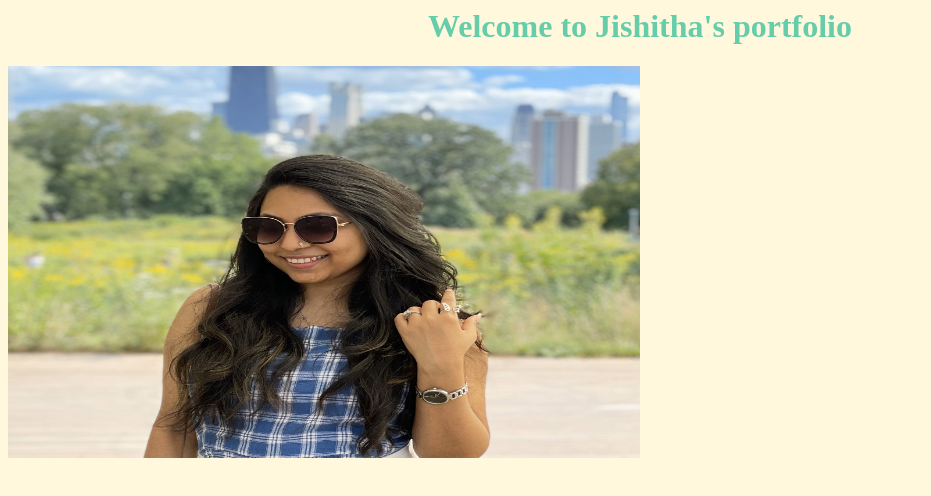
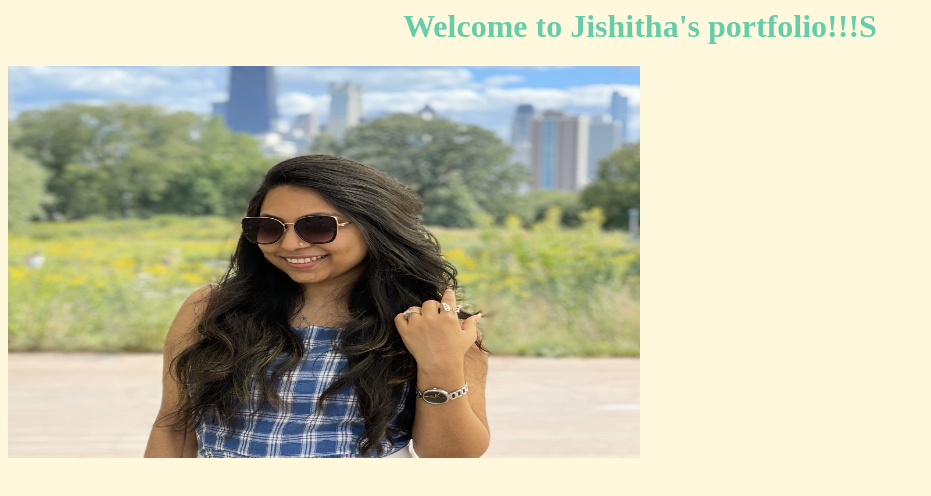
Before and after one commit to JI54I74A/JI54I74A.github.io, a plain HTML site: page index.html in a window 1280 px wide. Shown: the whole page, without its empty margins (0-931 px from the left). Drawn offline with Linux system fonts and the light colour scheme.

Commit message:
portfolio1

```diff
--- a/index.html
+++ b/index.html
@@ -2,7 +2,7 @@
     <body style="background-color: cornsilk;">
     <div class = "flex-container">
 
-    <h1 style = "color: mediumaquamarine; text-align: center;"">Welcome to Jishitha's portfolio</h1>
+    <h1 style = "color: mediumaquamarine; text-align: center;"">Welcome to Jishitha's portfolio!!!S</h1>
     <div class = "flex-container">
     <img src="./biopic.jpg" style="width: 50%; height: 50%;"/>
     </div>
```
